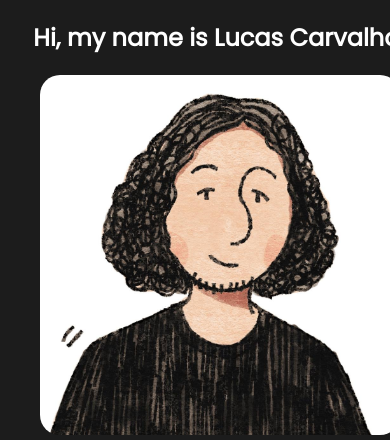
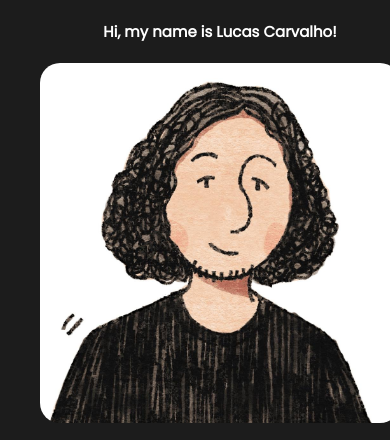
Before and after one commit to Luscarvalho/luscarvalho.github.io, a plain HTML site: page index.html in a window 390 px wide. Shown: the top 440 px of the page. Drawn offline with Linux system fonts and the light colour scheme.

Commit message:
Update Responsive

```diff
--- a/index.html
+++ b/index.html
@@ -3,7 +3,7 @@
 <head>
   <title>Luscarvalho</title>
   <link rel="stylesheet" href="/styles.css" />
-  <meta name="viewport" content="width=device-width, initial-scale=1.0" />
+  <meta name="viewport" content="width=device-width" />
   <link rel="icon" type="image/x-icon" href="/images/luscarvalho.png" />
 </head>
 <body>
--- a/styles.css
+++ b/styles.css
@@ -27,7 +27,7 @@ body {
 }
 
 .header {
-  font-size: 1rem;
+  font-size: 10px;
   text-align: center;
   color: white;
   grid-area: "header";
```
